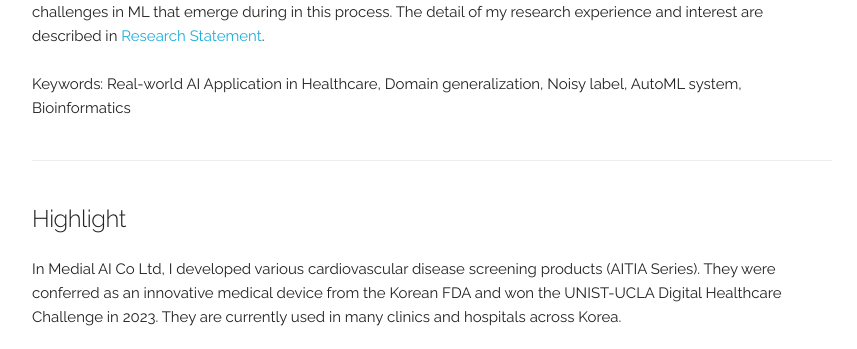
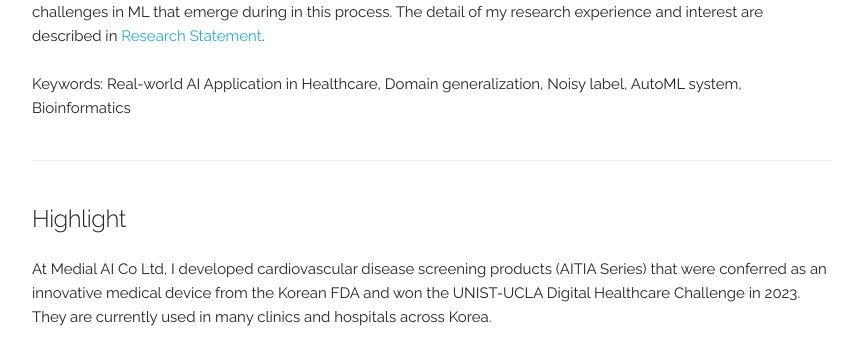
Before and after one commit to byeongtak/byeongtak.github.io, a Jekyll site: the page built from index.html, in a window 1280 px wide and 900 px high, scrolled down 558 px, cut to the strip 0-349 px from the top of the window. Shown: the whole strip, without its empty margins (208-1065 px from the left). Built offline with Jekyll 4.4.1, drawn with Linux system fonts in a browser that asks for light colours.

Commit message:
Update index.html

```diff
--- a/index.html
+++ b/index.html
@@ -49,8 +49,7 @@ layout: default
 <!-- ========== Highlihgt ========== -->
 <div class="docs-section" id="highlight">
   <h5>Highlight</h5>
-	In Medial AI Co Ltd, I developed various cardiovascular disease screening products (AITIA Series).
-	They were conferred as an innovative medical device from the Korean FDA and won the UNIST-UCLA Digital Healthcare Challenge in 2023.
+	At Medial AI Co Ltd, I developed cardiovascular disease screening products (AITIA Series) that were conferred as an innovative medical device from the Korean FDA and won the UNIST-UCLA Digital Healthcare Challenge in 2023.
 	They are currently used in many clinics and hospitals across Korea.
 	<br><br>
 
```
